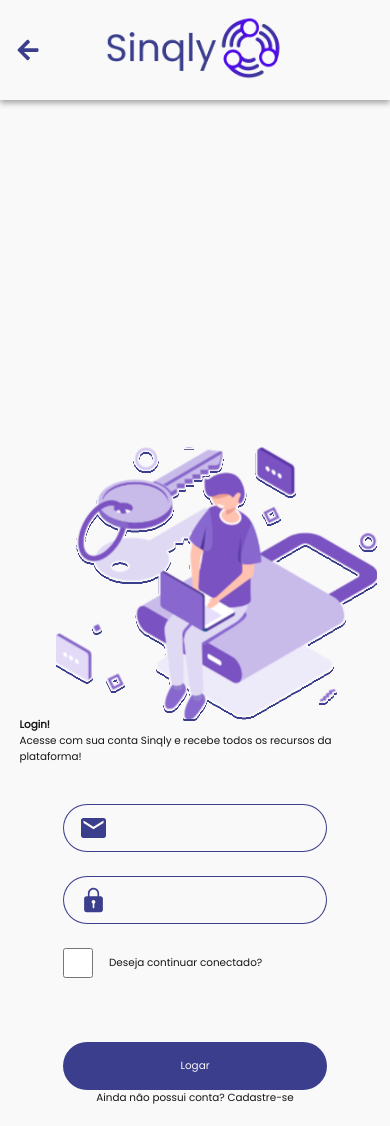
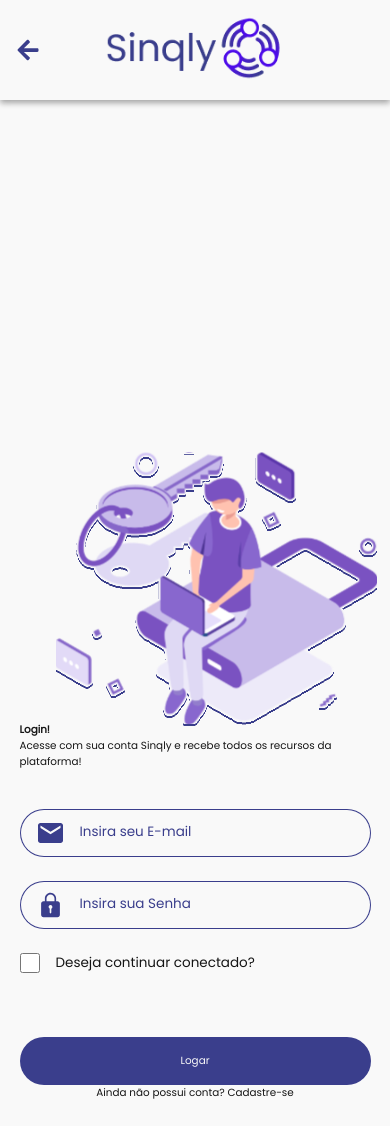
Before and after one commit to Sinqly/Website, a Next.js app: page /login in a window 390 px wide. Built offline with nearby package versions, Linux system fonts and the light colour scheme.

Commit message:
feat(WIP): Updating responsivity - LoginForm comp

```diff
--- a/src/components/LoginForm/index.tsx
+++ b/src/components/LoginForm/index.tsx
@@ -31,6 +31,10 @@ const LoginForm: React.FC<formProps> = () => {
     alert(email + ": " + password);
   }
 
+  const handleFocusInput = (id: string): void => {
+    document.getElementById(id)?.focus()
+  }
+
   return (
     <Formik
       validateOnBlur={ false }
@@ -41,38 +45,43 @@ const LoginForm: React.FC<formProps> = () => {
     >
       { // Chave para manipular tsx
         ({ values, errors, touched, handleChange, handleBlur, handleSubmit }) => (
-          <form onSubmit={handleSubmit}>
+          <form onSubmit={handleSubmit} style={{width: '100%', maxWidth: 557}}>
             <InputGroup>
               <div>
                 <InputField>
-                  <EmailIcon />
+                  <EmailIcon onClick={() => handleFocusInput('inputEmail')}/>
                   <Input
                     type="text"
                     name="email"
-                    onChange={handleChange}
                     onBlur={handleBlur}
                     value={values.email}
+                    onChange={handleChange}
+                    placeholder={"Insira seu E-mail"}
+                    id={"inputEmail"}
                   />
                 </InputField>
                 <small className='error'>{errors.email && touched.email && errors.email}</small>
               </div>
               <div>
                 <InputField>
-                  <PasswordIcon />
+                  <PasswordIcon onClick={() => handleFocusInput('inputPassword')}/>
                   <Input
                     type="password"
                     name="password"
-                    onChange={handleChange}
                     onBlur={handleBlur}
                     value={values.password}
+                    onChange={handleChange}
+                    placeholder={"Insira sua Senha"}
+                    id={"inputPassword"}
                   />
                 </InputField>
                 <small className='error'>{errors.password && touched.password && errors.password}</small>
+                {/* <Link href={"https://www.google.com.br"}>Esqueceu a senha?</Link> */}
               </div>
 
               <StayConnected>
                 <input type="checkbox" name="stayConnected" id="stayConnected" />
-                <label>Deseja continuar conectado?</label>
+                <label htmlFor='stayConnected'>Deseja continuar conectado?</label>
               </StayConnected>
             </InputGroup>
 
--- a/src/components/LoginForm/styles.tsx
+++ b/src/components/LoginForm/styles.tsx
@@ -8,7 +8,18 @@ export const InputGroup = styled.div`
   gap: 24px;
 
   width: 100%;
+
   margin-bottom: 24px;
+
+  & > div{
+    text-align: right;
+  }
+
+  & > div > a{
+    text-decoration: none;
+    font-size: 1.3em;
+    color: var(--dark-purple);
+  }
 
   & > div > .error{
     color: red;
@@ -35,6 +46,7 @@ export const Button = styled.button`
 export const InputField = styled.div`
   height: 48px;
   width: 100%;
+
 
   display: flex;
   justify-content: center;
@@ -75,12 +87,23 @@ export const PasswordIcon = styled(IoIosLock)`
 export const Input = styled.input`
   height: 48px;
   width: 90%;
+  background: none;
+
   -webkit-border-top-right-radius: 30px;
   -webkit-border-bottom-right-radius: 30px;
   outline: none;
   border: 1px solid var(--dark-purple);
   border-left: 0;
-  background: none;
+
+  font-size: 1em;
+  color: var(--dark-purple);
+  &::placeholder {
+    color: var(--dark-purple);
+
+    @media screen and (max-width: 768px){
+      font-size: 1.3em;
+    }
+  }
 `
 
 export const StayConnected = styled.div`
@@ -94,4 +117,13 @@ export const StayConnected = styled.div`
     width: 30px;
     height: 30px;
   }
+
+  @media screen and (max-width: 768px){
+    font-size: 1.3em;
+
+    & > input {
+      width: 20px;
+      height: 20px;
+    }
+  }
 `
```
